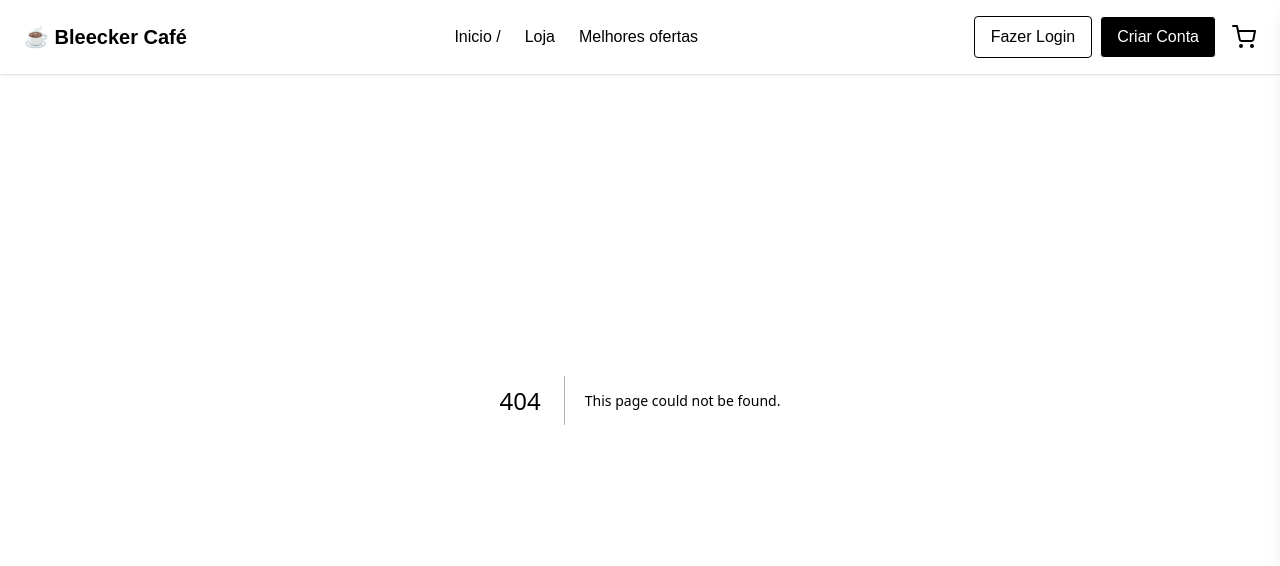
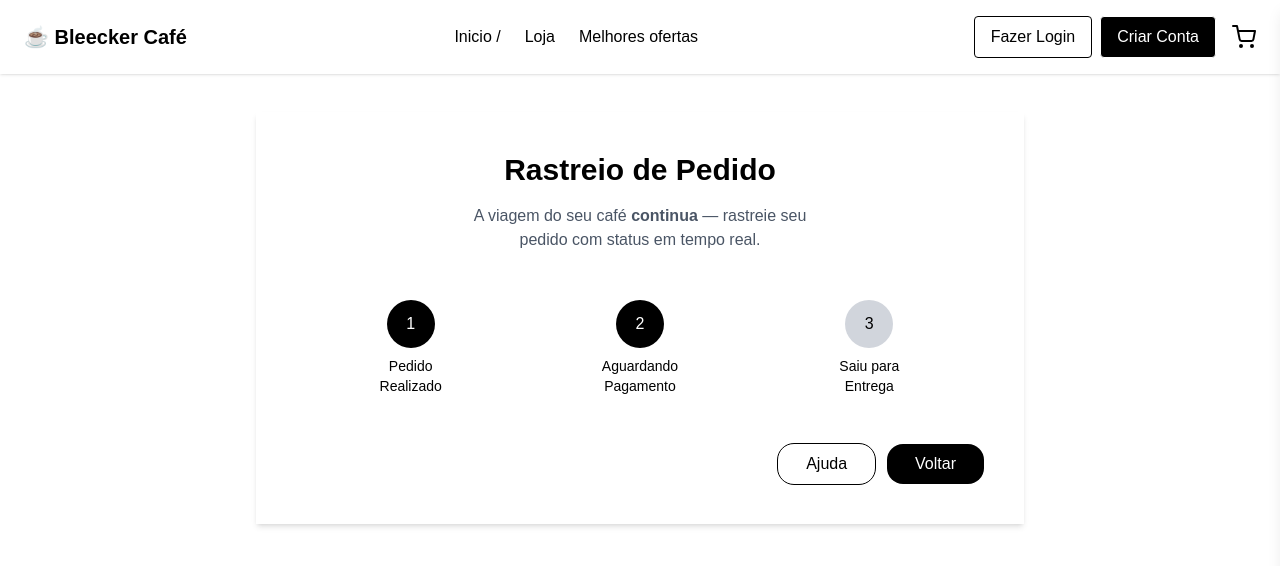
Before and after one commit to cairokk/ecommerce-spa, a Next.js app in the folder client/: page /rastreio in a window 1280 px wide. Before the commit this address had no page. Shown: the top 566 px of the page. Built offline with nearby package versions, Linux system fonts and the light colour scheme.

Commit message:
feat: pagina rastreio

```diff
--- a/client/package.json
+++ b/client/package.json
@@ -11,10 +11,12 @@
   "dependencies": {
     "axios": "^1.9.0",
     "client": "file:",
+    "framer-motion": "^12.10.0",
     "next": "15.3.1",
     "react": "^19.0.0",
     "react-dom": "^19.0.0",
-    "react-icons": "^5.5.0"
+    "react-icons": "^5.5.0",
+    "react-step-progress-bar": "^1.0.3"
   },
   "devDependencies": {
     "@eslint/eslintrc": "^3",
--- /dev/null
+++ b/client/src/app/rastreio/page.tsx
@@ -0,0 +1,58 @@
+"use client";
+
+import React from "react";
+import { motion } from "framer-motion";
+
+const steps = [
+  { label: "Pedido Realizado", active: true },
+  { label: "Aguardando Pagamento", active: true },
+  { label: "Saiu para Entrega", active: false },
+
+];
+
+export default function Page() {
+  return (
+    <main className="w-full min-h-screen flex justify-center pt-28 bg-white px-4">
+      <section className="flex flex-col items-center h-full p-10 w-full shadow-md max-w-3xl justify-between">
+        <h1 className="text-3xl font-bold text-center mb-4">
+          Rastreio de Pedido
+        </h1>
+        <p className="text-center text-gray-600">
+          A viagem do seu café <span className="font-bold">continua</span> —
+          rastreie seu <br/> pedido com status em tempo real.
+        </p>
+
+        <div className="relative w-full flex justify-between items-center mt-12 ">
+          {steps.map((step, index) => (
+            <div
+              key={index}
+              className="relative z-10 flex flex-col items-center w-full"
+            >
+              <motion.div
+                initial={{ scale: 0.8 }}
+                animate={{ scale: 1 }}
+                transition={{ duration: 0.3 }}
+                className={`w-12 h-12 rounded-full flex items-center justify-center mb-2 ${
+                  step.active ? "bg-black text-white" : "bg-gray-300 text-black"
+                }`}
+              >
+                {index + 1}
+              </motion.div>
+              <p className="text-center text-sm font-medium w-24">
+                {step.label}
+              </p>
+            </div>
+          ))}
+        </div>
+        <div className="w-full flex justify-end gap-3 items-center mt-12">
+          <button className="outline-1 outline-black rounded-2xl pl-7 pr-7 pt-2 pb-2">
+            Ajuda
+          </button>
+          <button className="bg-black text-white rounded-2xl pl-7 pr-7 pt-2 pb-2">
+            Voltar
+          </button>
+        </div>
+      </section>
+    </main>
+  );
+}
```
Also changed, not shown: 1 other file (tests, documents, lock files or other folders).
